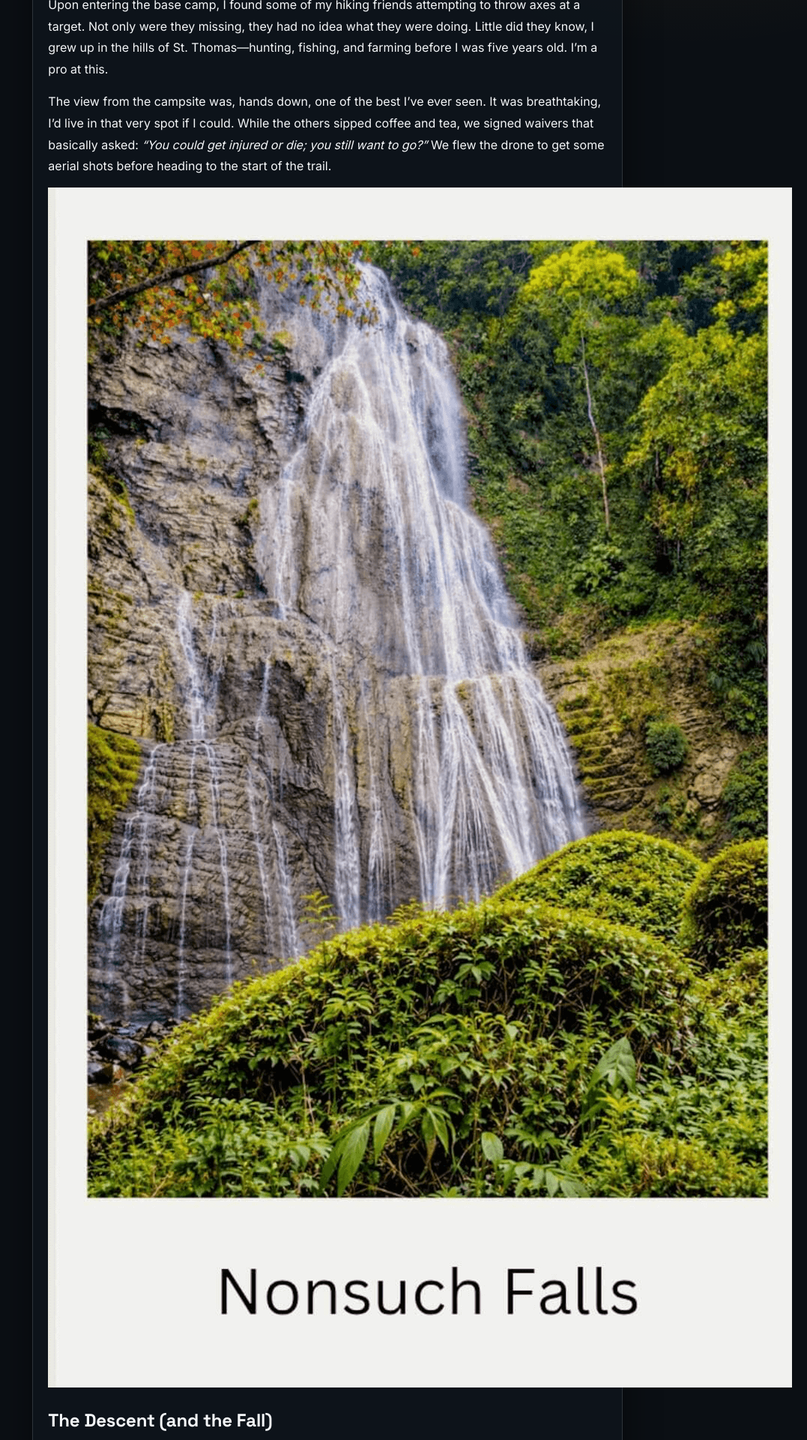
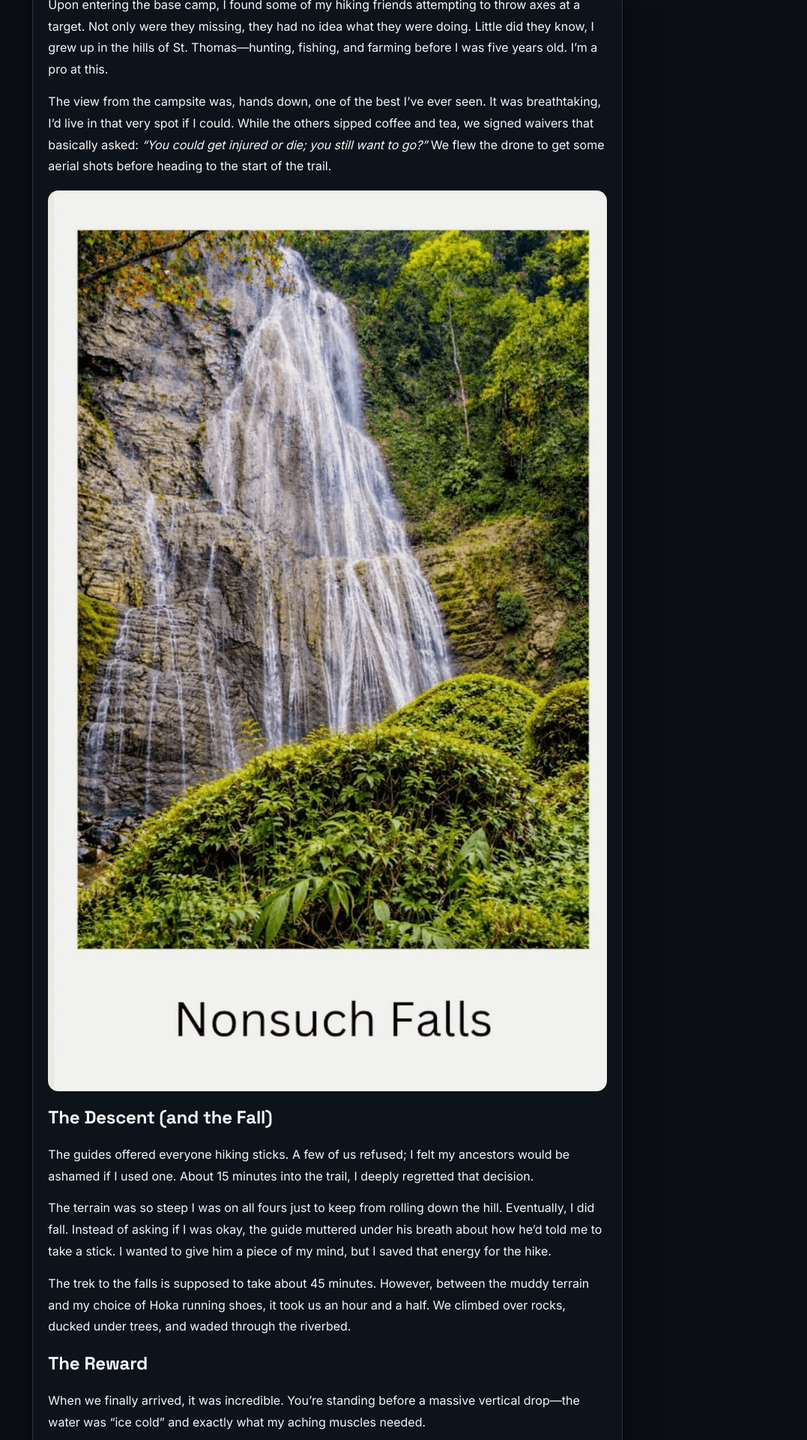
Before and after one commit to willylondon/creative-technician, a Jekyll site: the page built from _posts/2026-02-09-nonsuch-falls-survival-guide.md, in a window 1280 px wide. Shown: the part 586-2506 px from the top of the page at 75% size, without its empty margins (203-1280 px from the left). Built offline with Jekyll 4.4.1, drawn with Linux system fonts in a browser that asks for light colours.

Commit message:
Update post.html

```diff
--- a/_layouts/post.html
+++ b/_layouts/post.html
@@ -73,7 +73,8 @@
       box-shadow: 0 18px 50px rgba(0,0,0,.46);
     }
 
-    .card h2,.card h3{
+    .card h2,
+    .card h3{
       font-family: "Space Grotesk", Inter, sans-serif;
       letter-spacing: -.2px;
       line-height:1.25;
@@ -82,6 +83,15 @@
     .card p{margin: 0 0 14px}
     .card ul{margin: 0 0 14px; padding-left: 18px}
     .card li{margin: 6px 0}
+
+    /* IMAGE FIX — THIS IS THE MISSING PIECE */
+    .card img{
+      max-width: 100%;
+      height: auto;
+      display: block;
+      margin: 18px auto;
+      border-radius: 14px;
+    }
 
     .footer{
       margin-top: 18px;
```
